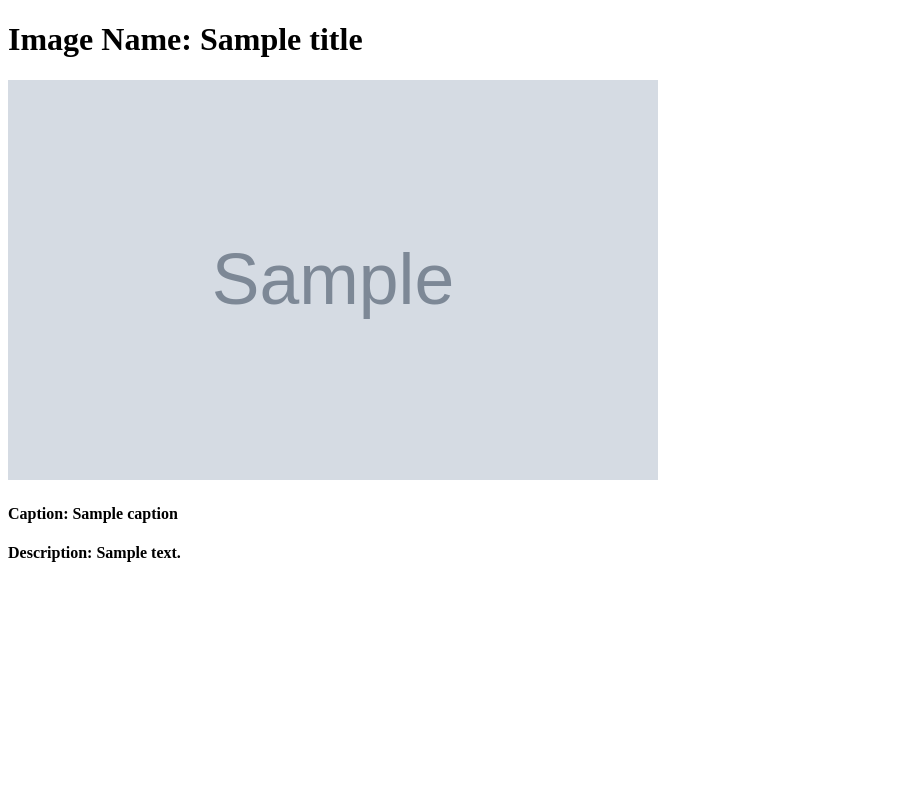
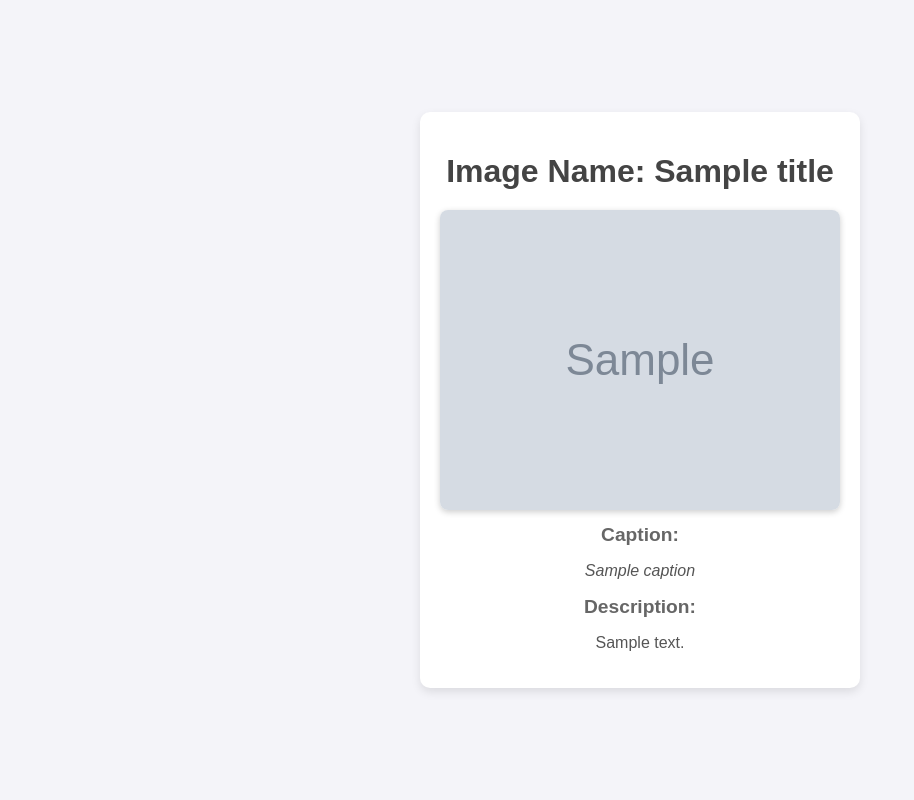
Before and after one commit to monish-rgb/Image_Captioning_Web_App, a Flask app: template templates/index.html in a window 1280 px wide. Shown: the whole page, without its empty margins (0-914 px from the left). Run offline with Flask 3, Linux system fonts and the light colour scheme; the template is opened without the code that fills it: most values are stand-ins (such as "Sample title", 1, 10 or a date in 2020); grey boxes marked "Sample" are stand-in pictures.

Commit message:
Update UI index.html

```diff
--- a/templates/index.html
+++ b/templates/index.html
@@ -1,12 +1,67 @@
 <!DOCTYPE html>
-<html>
+<html lang="en">
 <head>
-<title>{{ title }}</title>
+    <meta charset="UTF-8">
+    <meta name="viewport" content="width=device-width, initial-scale=1.0">
+    <title>{{ title }}</title>
+    <style>
+        body {
+            font-family: 'Arial', sans-serif;
+            margin: 0;
+            padding: 0;
+            background-color: #f4f4f9;
+            color: #333;
+            display: flex;
+            justify-content: center;
+            align-items: center;
+            min-height: 100vh;
+        }
+        .container {
+            max-width: 800px;
+            background: #fff;
+            padding: 20px;
+            border-radius: 10px;
+            box-shadow: 0 4px 10px rgba(0, 0, 0, 0.1);
+            text-align: center;
+        }
+        h1 {
+            color: #444;
+            font-size: 2em;
+            margin-bottom: 20px;
+        }
+        img {
+            max-width: 100%;
+            height: auto;
+            border-radius: 8px;
+            box-shadow: 0 2px 6px rgba(0, 0, 0, 0.2);
+        }
+        h4 {
+            margin: 10px 0;
+            font-size: 1.2em;
+            color: #666;
+        }
+        .caption, .description {
+            text-align: center;
+            color: #555;
+        }
+        .caption {
+            font-style: italic;
+        }
+        footer {
+            margin-top: 20px;
+            font-size: 0.9em;
+            color: #999;
+        }
+    </style>
 </head>
 <body>
-  <h1>Image Name:  {{ title }}</h1>
-  <img src="{{image_src}}" alt="{{ title }}" width="650" height="400">
-  <h4>Caption: {{caption}}</h4>
-  <h4>Description: {{description}}</h4>
+    <div class="container">
+        <h1>Image Name: {{ title }}</h1>
+        <img src="{{ image_src }}" alt="{{ title }}">
+        <h4>Caption:</h4>
+        <p class="caption">{{ caption }}</p>
+        <h4>Description:</h4>
+        <p class="description">{{ description }}</p>
+    </div>
 </body>
 </html>
```
